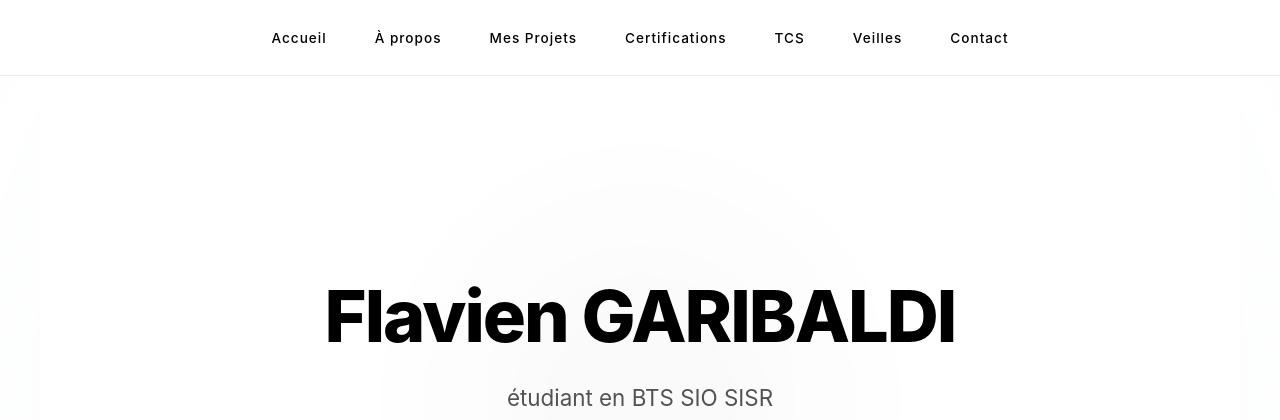
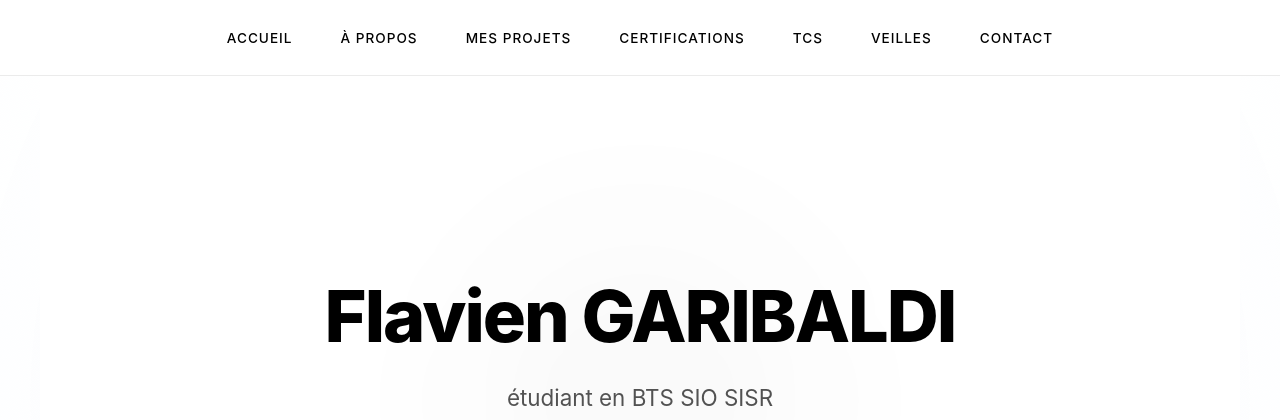
Before and after one commit to flavienxgrbld/portfolio, a PHP site: page /index.php in a window 1280 px wide. Shown: the top 420 px of the page. Run offline with PHP 8.4, Linux system fonts and the light colour scheme.

Commit message:
Fix navigation link styles and add launch configuration for debugging

```diff
--- a/style.css
+++ b/style.css
@@ -110,11 +110,11 @@ nav a {
     font-weight: 500;
     font-size: 0.85rem;
     letter-spacing: 1px;
-    text-transfoopacity 0.2s ease;
-    will-change: opacity;
+    text-transform: uppercase;
     position: relative;
     padding: 0.5rem 0;
-    transition: all 0.2s ease;
+    transition: opacity 0.2s ease;
+    will-change: opacity;
 }
 
 nav a::after {
```
